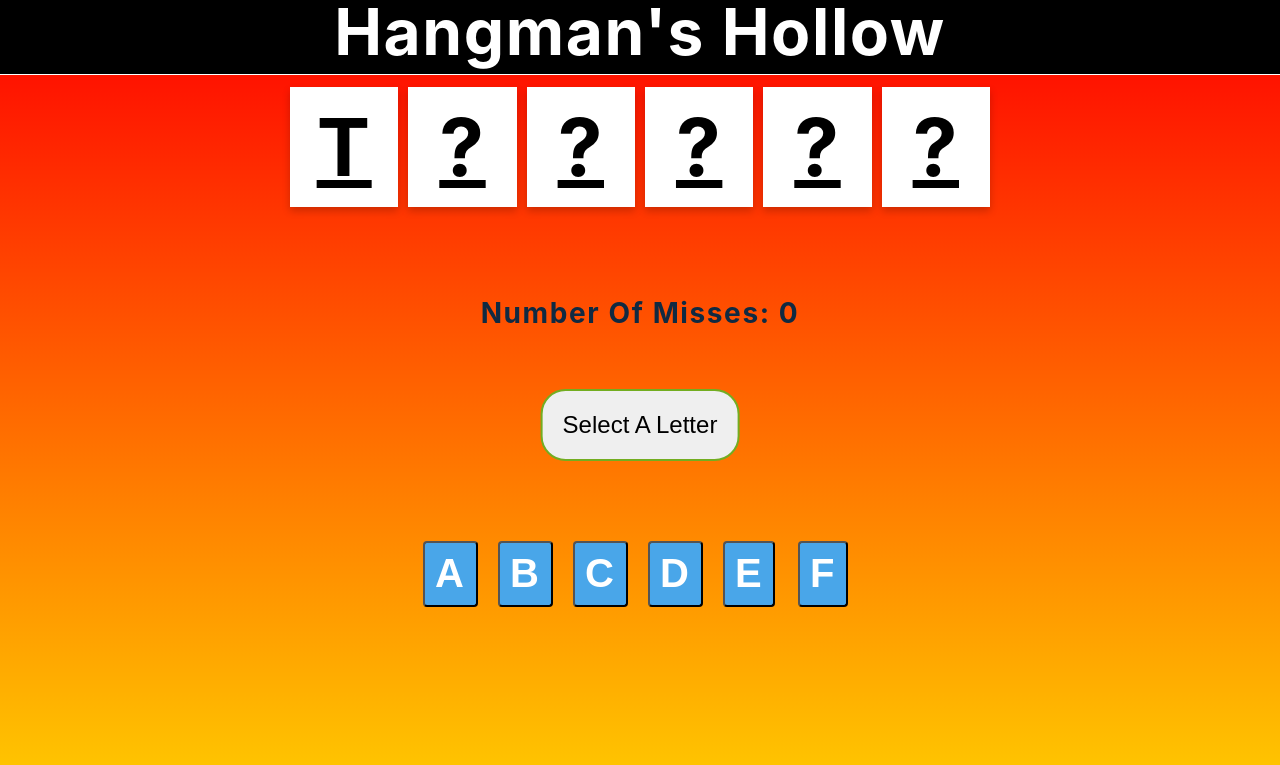
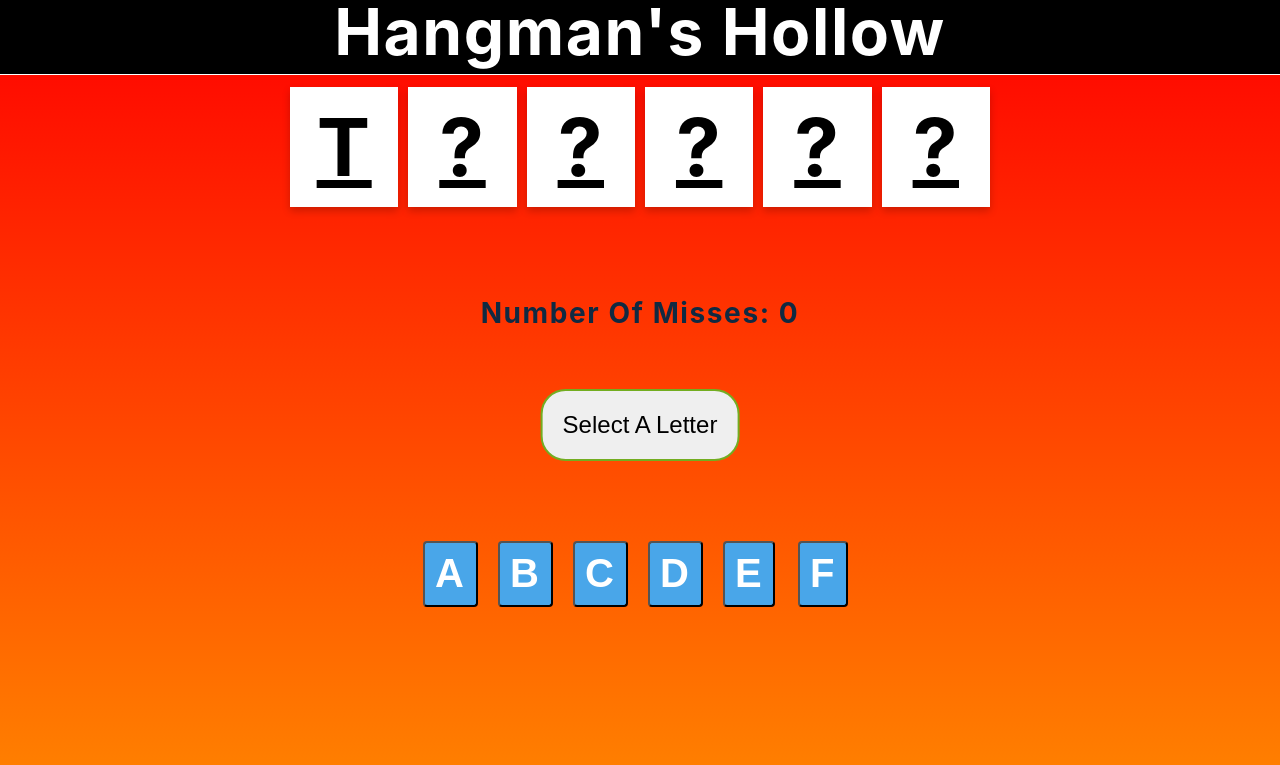
Before and after one commit to TomWesley/hangmans-hollow, a React (Create React App) app: page / in a window 1280 px wide. Shown: the top 765 px of the page. Built offline with nearby package versions, Linux system fonts and the light colour scheme.

Commit message:
Background color change

```diff
--- a/src/index.css
+++ b/src/index.css
@@ -82,7 +82,7 @@ a {
   text-decoration: none;
 }
 main {
-  background-image: linear-gradient(red, yellow);
+  background-image: linear-gradient(red, orange);
   background-color: hotpink;
   height: 1000px;
   width: 100%;
```
